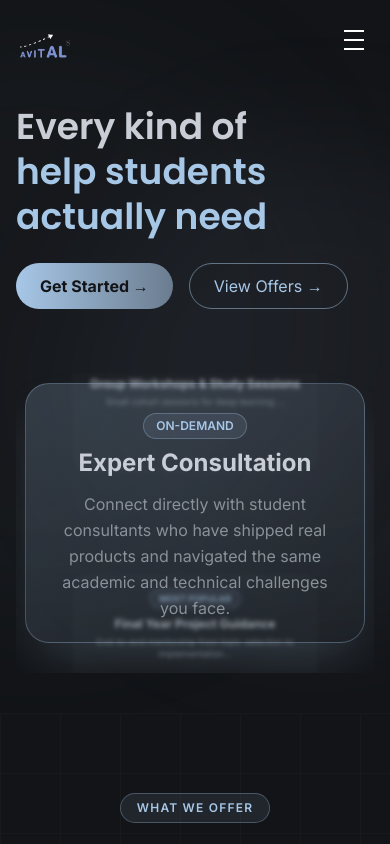
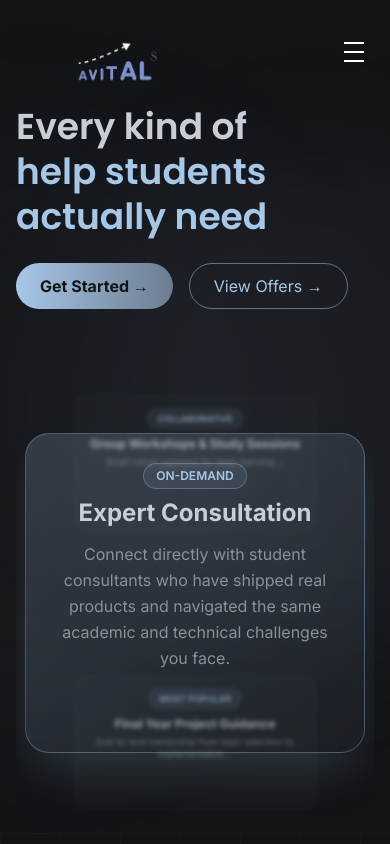
Before and after one commit to abraham-heuy/avital, a React (Vite) app: page /main in a window 390 px wide. Shown: the top 844 px of the page. Built offline with nearby package versions, Linux system fonts and the light colour scheme.

Commit message:
adjust sizes of cards in hero section

```diff
--- a/src/components/Hero.tsx
+++ b/src/components/Hero.tsx
@@ -132,20 +132,20 @@ export const Hero = () => {
             </div>
 
             {/* RIGHT COLUMN – Carousel, reduced height on mobile */}
-            <div className="lg:w-1/2 lg:min-h-screen flex flex-col justify-center pb-10 relative">
-              <div className="relative h-[300px] sm:h-[420px] lg:h-[520px] flex items-center justify-center overflow-hidden isolate">
+            <div className="lg:w-1/2 lg:min-h-screen flex flex-col justify-center pb-0 relative">
+              <div className="relative h-[460px] sm:h-[500px] lg:h-[500px] flex items-center justify-center overflow-hidden isolate">
                 {descriptions.map((item, i) => {
                   const length = descriptions.length
                   let position = i - (currentIndex % length)
                   if (position > length / 2) position -= length
                   if (position < -length / 2) position += length
 
-                  const baseSpacing = 120 // slightly smaller on mobile, but let's keep consistent
+                  const baseSpacing = 140 // slightly smaller on mobile, but let's keep consistent
                   const y = position * baseSpacing
                   const yAdjusted = position === 0 ? y - 10 : y
                   const scale = position === 0 ? 1 : Math.abs(position) === 1 ? 0.75 : Math.abs(position) === 2 ? 0.55 : 0.4
                   const opacity = position === 0 ? 1 : Math.abs(position) === 1 ? 0.75 : Math.abs(position) === 2 ? 0.35 : 0
-                  const height = position === 0 ? (isMobile ? 260 : 300) : Math.abs(position) === 1 ? (isMobile ? 180 : 220) : (isMobile ? 140 : 160)
+                  const height = position === 0 ? (isMobile ? 320 : 300) : Math.abs(position) === 1 ? (isMobile ? 180 : 220) : (isMobile ? 140 : 160)
                   const zIndex = position === 0 ? 50 : 20 - Math.abs(position)
                   const blurAmount = isMobile
                     ? position === 0 ? 0 : Math.min(Math.abs(position) * 3, 8)
--- a/src/components/Navigation.tsx
+++ b/src/components/Navigation.tsx
@@ -116,10 +116,10 @@ export const Navigation = () => {
                         <motion.div
                             initial={{ opacity: 0, x: -20 }}
                             animate={{ opacity: 1, x: 0 }}
-                            className="cursor-pointer group flex-shrink-0"
+                            className="cursor-pointer group flex-shrink-0 ml-14"
                             onClick={() => navigate('/main')}
                         >
-                            <div className="w-14 h-14 flex items-center justify-center">
+                            <div className="w-19 h-20 flex items-center justify-center">
                                 <img
                                     src={logo}
                                     alt="Avital Logo"
```
